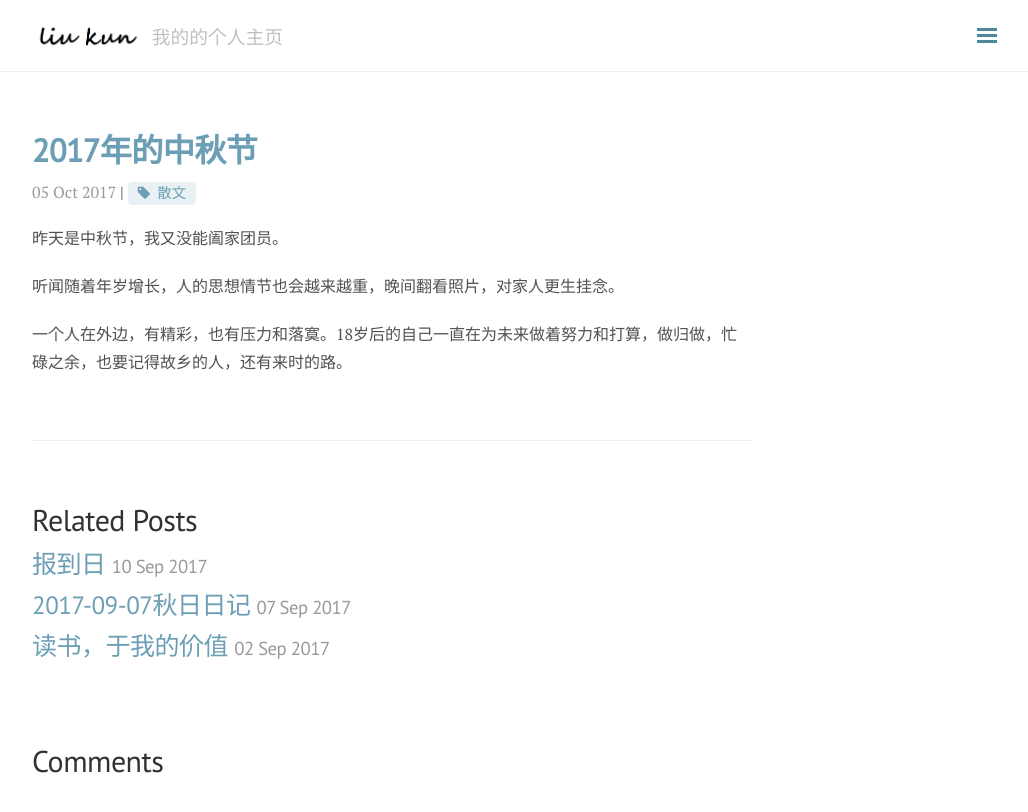
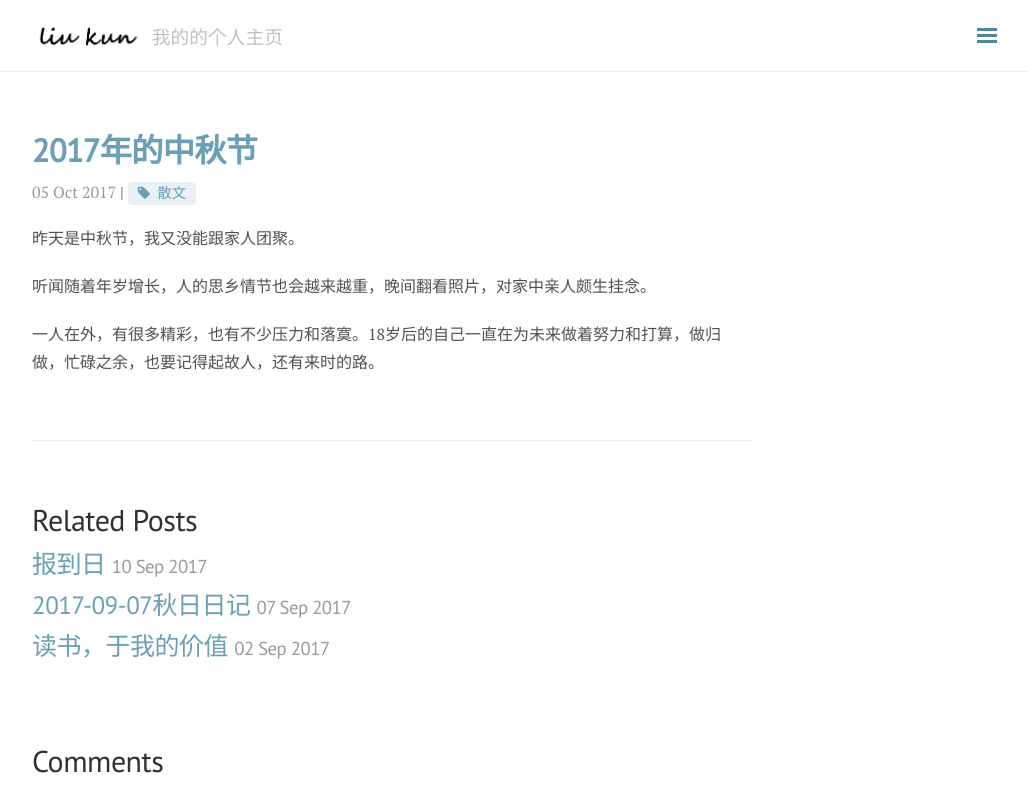
Before and after one commit to build2last/build2last.github.io, a Jekyll site: the page built from _posts/2017-10-05-2017年的中秋节.md, in a window 1280 px wide. Shown: the top 812 px of the page, without its empty margins (248-1276 px from the left). Built offline with Jekyll 4.4.1, drawn with Linux system fonts in a browser that asks for light colours; nearby versions of some CDN libraries; comment, search, counter and statistics services are not loaded.

Commit message:
Update 2017-10-05-2017年的中秋节.md

```diff
--- a/_posts/2017-10-05-2017年的中秋节.md
+++ b/_posts/2017-10-05-2017年的中秋节.md
@@ -6,8 +6,8 @@ comments: true
 tags: 散文
 ---
 
-昨天是中秋节，我又没能阖家团员。
+昨天是中秋节，我又没能跟家人团聚。
 
-听闻随着年岁增长，人的思想情节也会越来越重，晚间翻看照片，对家人更生挂念。
+听闻随着年岁增长，人的思乡情节也会越来越重，晚间翻看照片，对家中亲人颇生挂念。
 
-一个人在外边，有精彩，也有压力和落寞。18岁后的自己一直在为未来做着努力和打算，做归做，忙碌之余，也要记得故乡的人，还有来时的路。
+一人在外，有很多精彩，也有不少压力和落寞。18岁后的自己一直在为未来做着努力和打算，做归做，忙碌之余，也要记得起故人，还有来时的路。
```
